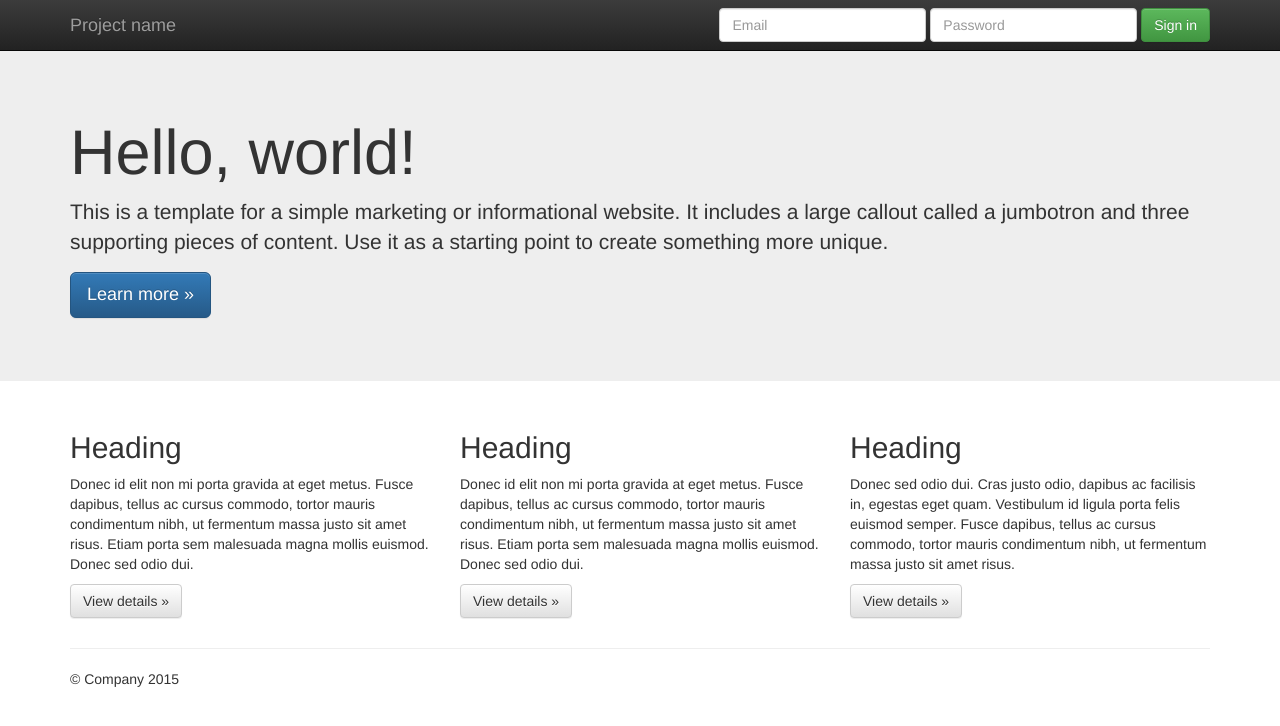
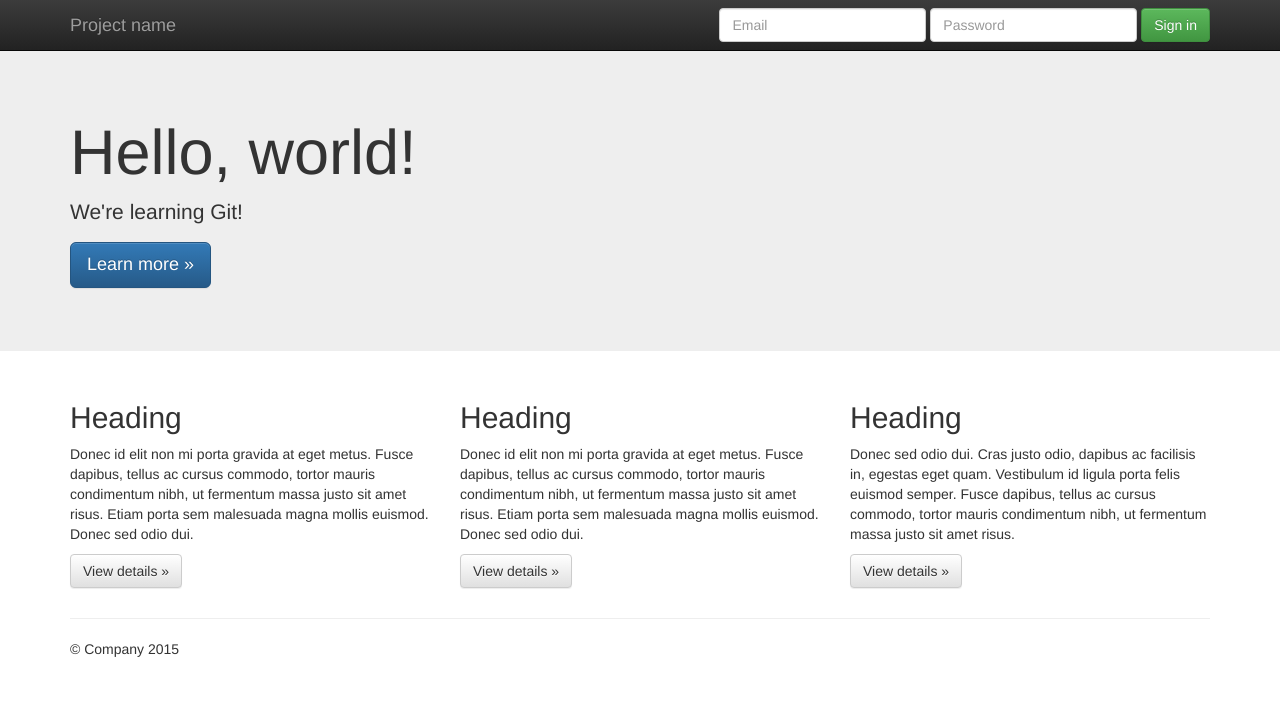
Before and after one commit to uthsc/git-demo, a plain HTML site: page index.html in a window 1280 px wide. Drawn offline with Linux system fonts and the light colour scheme.

Commit message:
updated opening paragraph

```diff
--- a/index.html
+++ b/index.html
@@ -42,7 +42,7 @@
     <div class="jumbotron">
       <div class="container">
         <h1>Hello, world!</h1>
-        <p>This is a template for a simple marketing or informational website. It includes a large callout called a jumbotron and three supporting pieces of content. Use it as a starting point to create something more unique.</p>
+        <p>We're learning Git!</p>
         <p><a class="btn btn-primary btn-lg" href="#" role="button">Learn more &raquo;</a></p>
       </div>
     </div>
```
